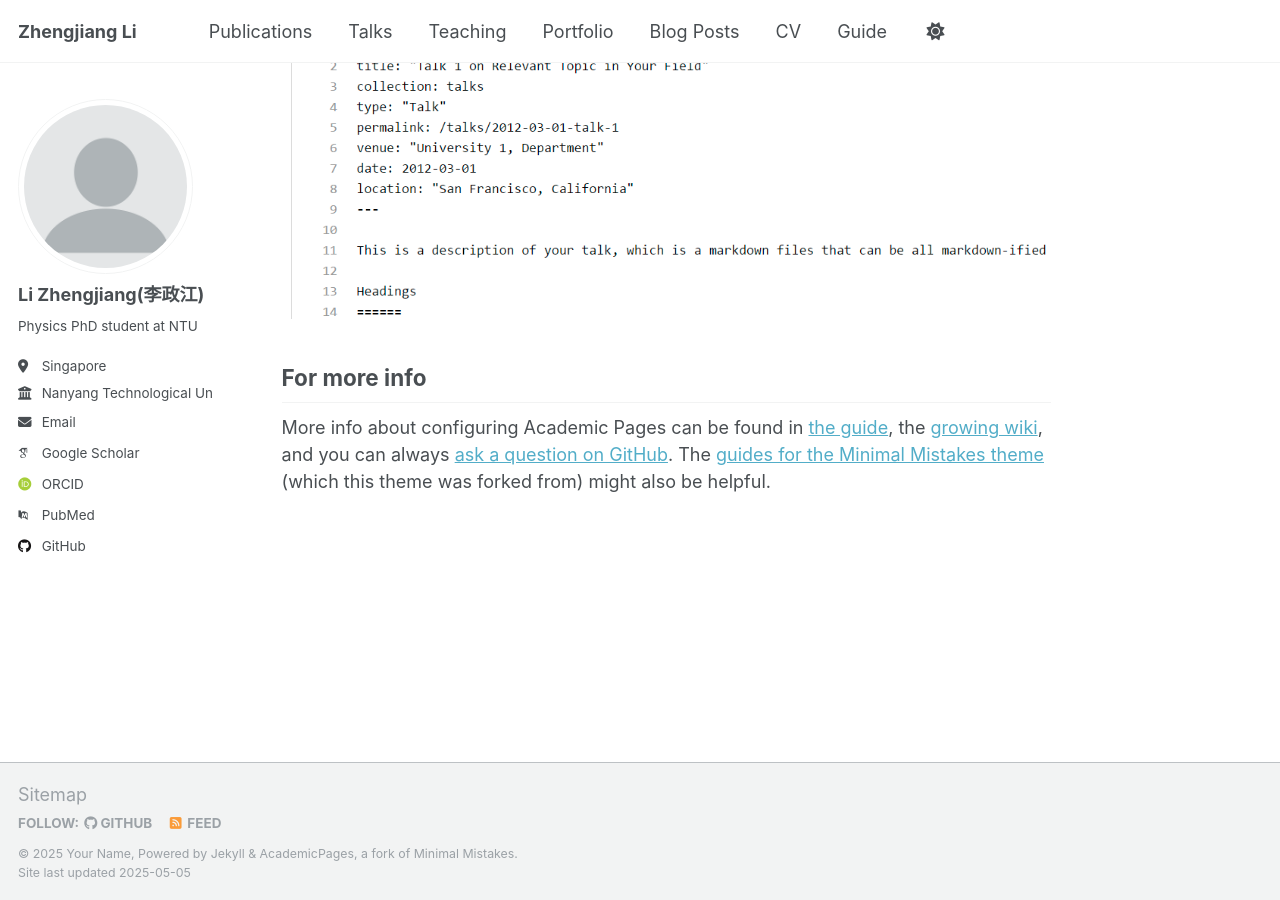
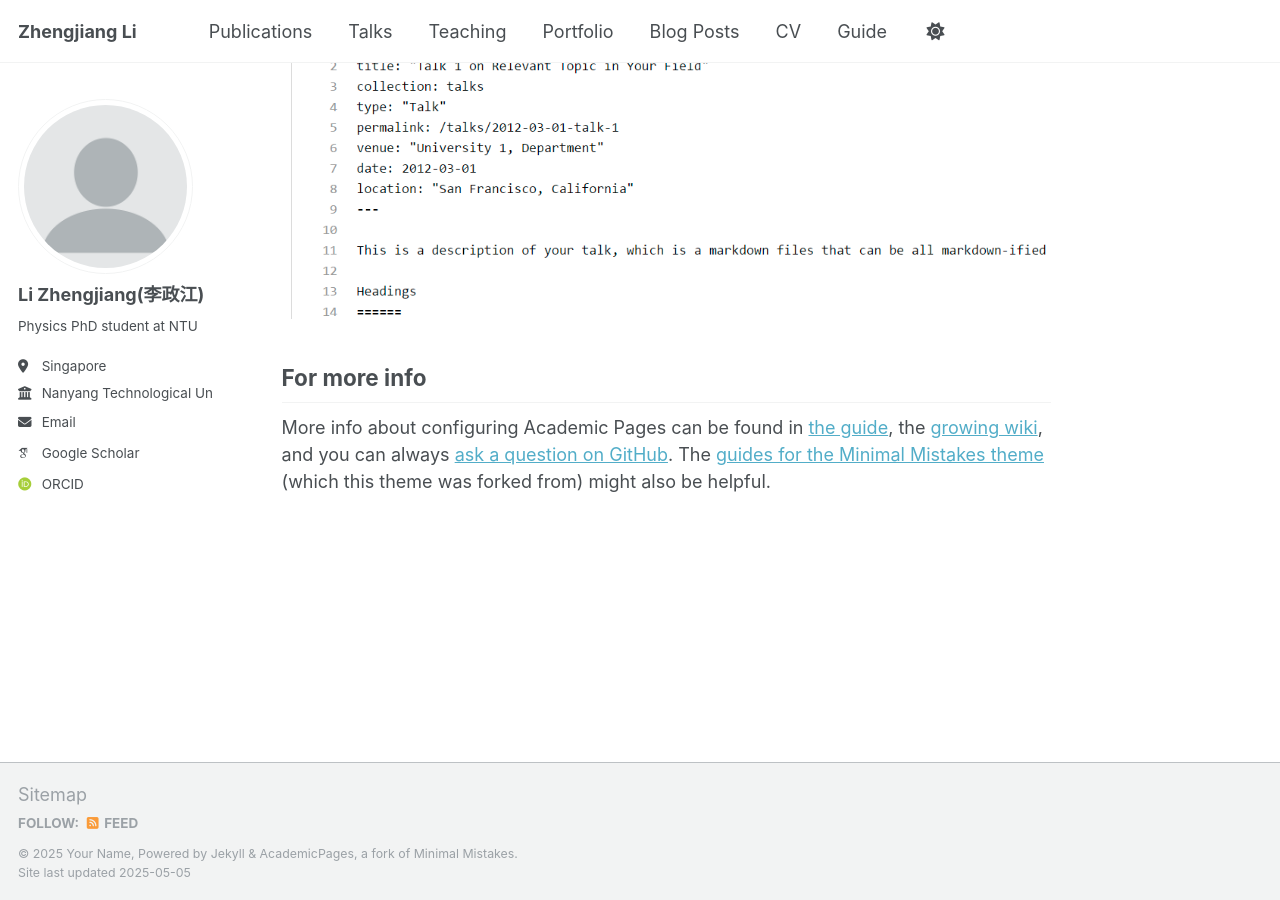
Before and after one commit to Li-Zhengjiang/Li-Zhengjiang.github.io, a Jekyll site: the page built from _pages/about.md, in a window 1280 px wide and 900 px high, scrolled down 2636 px. Built offline with Jekyll 4.4.1, drawn with Linux system fonts in a browser that asks for light colours; some web fonts are replaced.

Commit message:
_config.yml

```diff
--- a/_config.yml
+++ b/_config.yml
@@ -38,7 +38,7 @@ author:
   impactstory      : # URL
   orcid            : "http://orcid.org/0009-0007-4601-2946"
   semantic         : # URL
-  pubmed           : "https://www.ncbi.nlm.nih.gov/pubmed/?term=john+snow"
+  Inspire           : "https://inspirehep.net/authors/2870915"
   researchgate     : # URL
   scopus           : # URL
 
@@ -46,7 +46,7 @@ author:
   bitbucket        : # Username - Update with your username on the site
   codepen          : # Username
   dribbble         : # Username
-  github           : "academicpages"
+  github           : #"academicpages"
   kaggle           : # Username
   stackoverflow    : # User number or user number and name (i.e., use "1" or "1/jeff-atwood")
 
```
